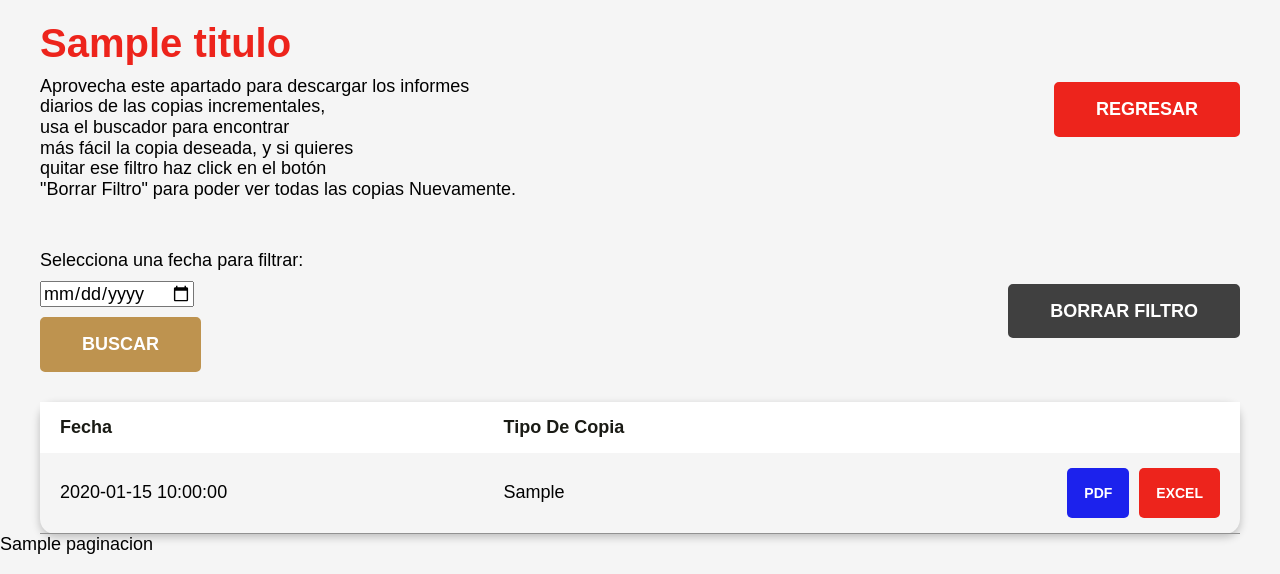
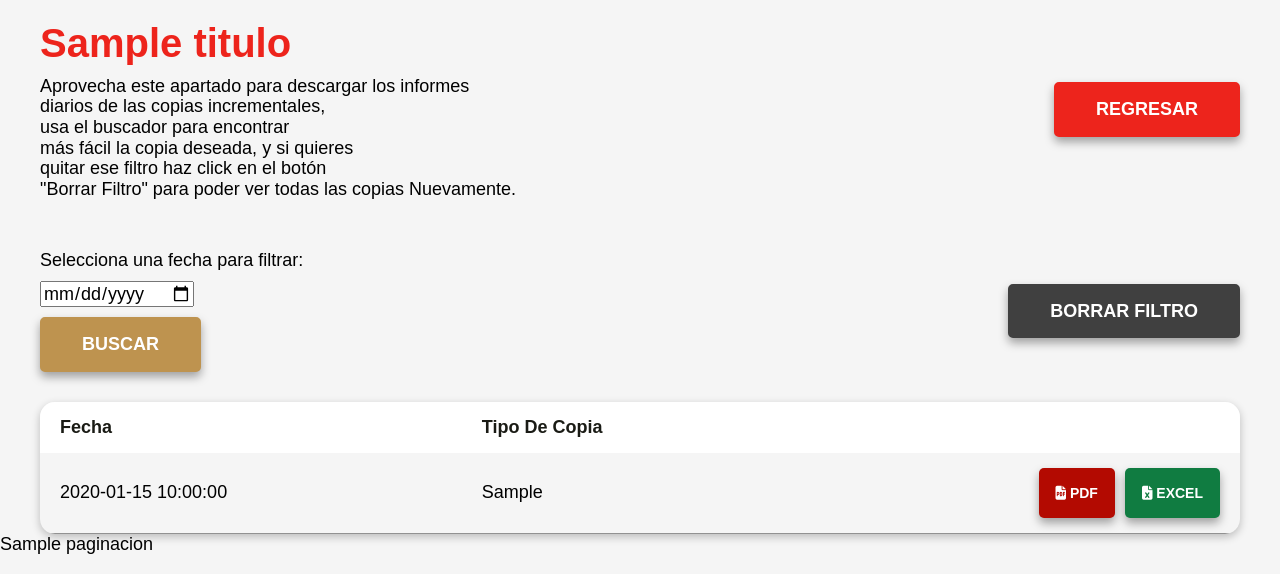
Before and after one commit to CANDELODS/ControlBackUp, a PHP site: template views/incremental/descargarD.php in a window 1280 px wide. Shown: the part 237-811 px from the top of the page. Run offline with PHP 8.4, Linux system fonts and the light colour scheme; the template is opened without the code that fills it: most values are stand-ins (such as "Sample title", 1, 10 or a date in 2020); some libraries are stand-ins or nearby versions.

Commit message:
Se pulen diversos detalles en el proyecto y se empieza la función exportarExcel a la cual solo falta documentarla

```diff
--- a/composer.json
+++ b/composer.json
@@ -18,6 +18,7 @@
     "require": {
         "vlucas/phpdotenv": "^5.4",
         "intervention/image": "^2.7",
-        "tecnickcom/tcpdf": "^6.10"
+        "tecnickcom/tcpdf": "^6.10",
+        "phpoffice/phpspreadsheet": "^5.0"
     }
 }
--- a/public/index.php
+++ b/public/index.php
@@ -31,6 +31,7 @@ $router->post('/incremental', [IncrementalController::class, 'incremental']);
 //Incremental Informes
 $router->get('/incremental-descargar-diaria', [IncrementalInformesController::class, 'get']);
 $router->get('/descargar-iid', [IncrementalInformesController::class, 'exportarPDF']);
+$router->get('/descargar-iide', [IncrementalInformesController::class, 'exportarExcel']);
 
 // Completa
 $router->get('/completa', [CompletaController::class, 'completa']);
--- a/src/scss/base/_mixins.scss
+++ b/src/scss/base/_mixins.scss
@@ -110,3 +110,7 @@
 @mixin sombra {
     box-shadow: rgba(0, 0, 0, 0.24) 0px 3px 8px;
 }
+
+@mixin sombraBTN {
+    box-shadow: rgba(0, 0, 0, 0.35) 0px 5px 10px;
+}
--- a/src/scss/base/_variables.scss
+++ b/src/scss/base/_variables.scss
@@ -10,6 +10,7 @@ $xl_desktop: 1200px;
 
 // Colores
 $principal: #ED241C;
+$rojoPDF: #b30a01;
 $principalDark: #7F130F;
 
 $negro: #1a1b15;
@@ -22,6 +23,7 @@ $grisTr: #919191;
 $amarillo: #EDC51C;
 $amarilloLight: #EEFF00;
 $verde: #1CED65;
+$verdeExcel: #107c41;
 $verdeDark: #459862;
 $verdeC: #75C251;
 $azul: #1C22ED;
--- a/src/scss/paginas/equipos/_paginacion.scss
+++ b/src/scss/paginas/equipos/_paginacion.scss
@@ -21,11 +21,11 @@
             padding: 1rem;
             border-radius: .5rem;
             border: 1px solid v.$principal;
+            transition: 300ms background-color ease, 300ms color ease;
 
             &:hover{
                 background-color: v.$principal;
                 color: white;
-                transition: 300ms background-color ease, 300ms color ease;
             }
         }
 
--- a/src/scss/paginas/equipos/_table.scss
+++ b/src/scss/paginas/equipos/_table.scss
@@ -30,6 +30,7 @@
     //Radius, según las pruebas fue por el scroll, por lo cual tocó hacerlo de esta manera
     &--scrollX {
         @extend .tabla;
+
         @include m.tablet {
             overflow-x: scroll;
 
@@ -162,6 +163,7 @@
             width: auto;
             padding: 1.5rem;
             font-size: 1.4rem;
+            @include m.sombraBTN;
         }
 
         &--eliminar {
@@ -169,6 +171,23 @@
             width: auto;
             padding: 1.5rem;
             font-size: 1.4rem;
+            @include m.sombraBTN;
+        }
+
+        &--descargarPDF {
+            @include m.boton(v.$rojoPDF, v.$blanco);
+            width: auto;
+            padding: 1.5rem;
+            font-size: 1.4rem;
+            @include m.sombraBTN;
+        }
+
+        &--descargarExcel {
+            @include m.boton(v.$verdeExcel, v.$blanco);
+            width: auto;
+            padding: 1.5rem;
+            font-size: 1.4rem;
+            @include m.sombraBTN;
         }
     }
 }
--- a/src/scss/paginas/principal/_footerP.scss
+++ b/src/scss/paginas/principal/_footerP.scss
@@ -70,6 +70,7 @@
 
     &__enlace {
         @include m.boton(v.$verdeC, v.$blanco);
+        @include m.sombraBTN;
         font-size: 1.4rem;
         width: auto;
 
--- a/src/scss/paginas/principal/_principal.scss
+++ b/src/scss/paginas/principal/_principal.scss
@@ -85,7 +85,7 @@
     &__enlace {
         @include m.boton(v.$principal, v.$blanco);
         width: auto;
-        box-shadow: 4px 4px 4px 0 v.$negro;
+        @include m.sombraBTN;
     }
 }
 
--- a/src/scss/ui/animaciones/_animaciones.scss
+++ b/src/scss/ui/animaciones/_animaciones.scss
@@ -7,7 +7,7 @@
 //Con la visualización de la página; Se usa en la página index.html
 @keyframes header {
     to {
-        box-shadow: 0px 3px 3px black;
+        box-shadow: 0px 1px 10px black;
         // background-color: #313131;
         // background-color: rgb(255, 255, 255, .4);
         // backdrop-filter: blur(5px);
--- a/src/scss/ui/baseICE/_baseice.scss
+++ b/src/scss/ui/baseICE/_baseice.scss
@@ -58,7 +58,7 @@
     &__btn {
         //main_btn (Botón Regresar) (Editar.php, crear.php, Cargar/ Editar Copia)
         @include m.botonDos(v.$principal, v.$blanco);
-
+        @include m.sombraBTN;
         &:hover{
             color: v.$principal;
         }
--- a/src/scss/ui/formularios/_eformulario.scss
+++ b/src/scss/ui/formularios/_eformulario.scss
@@ -83,6 +83,7 @@
 
     &__submit {
         @include m.boton(v.$principal, v.$blanco);
+        @include m.sombraBTN;
         width: auto;
         font-size: 1.6rem;
 
--- a/src/scss/ui/formularios/_formularioCopia.scss
+++ b/src/scss/ui/formularios/_formularioCopia.scss
@@ -39,6 +39,7 @@
 
     &__btn {
         @include m.botonDos(v.$verde, white);
+        @include m.sombraBTN;
         width: auto;
     }
 }
--- a/src/scss/ui/formularios/_formularioFiltro.scss
+++ b/src/scss/ui/formularios/_formularioFiltro.scss
@@ -17,6 +17,7 @@
 
     &__submit{
         @include m.botonDos(v.$cafe, v.$blanco);
+        @include m.sombraBTN;
         font-size: 1.4rem;
         width: auto;
         @include m.tablet{
--- a/views/copias/copias.php
+++ b/views/copias/copias.php
@@ -26,7 +26,7 @@
 
     </div>
 
-    <div class="tabla">
+    <div class="tabla--scrollX">
         <!-- Verifficamos si hay copias para mostrar -->
         <?php if (!empty($copias)) { ?>
             <table class="table">
--- a/views/incremental/descargarD.php
+++ b/views/incremental/descargarD.php
@@ -26,7 +26,7 @@
 
     </div>
 
-    <div class="tabla">
+    <div class="tabla--scrollX">
         <!-- Verifficamos si hay copias para mostrar -->
         <?php if (!empty($copias)) { ?>
             <table class="table">
@@ -52,15 +52,14 @@
                             <td class="table__td--acciones">
                                 <!-- Enlace para redirigir al usuario a la vista de editar-copia, además se manda el id de la copiaEncabezao a editar
                                  por medio de la URL -->
-                                <a class="table__accion table__accion--editar" href="descargar-iid?fecha=<?php echo $copia->fecha; ?>">PDF</a>
-                                 <!-- Botón para eliminar un equipo, además tiene un input de tipo hidden el cual manda el id del equipo
-                                 al servidor y así poder eliminar el equipo -->
-                                <form method="post" action="eliminar-copia" class="table__form">
-                                    <input type="hidden" name="id" value="<?php echo $copia->id; ?>">
-                                    <button class="table__accion table__accion--eliminar" type="submit">
-                                        Excel
-                                    </button>
-                                </form>
+                                <a class="table__accion table__accion--descargarPDF" href="descargar-iid?fecha=<?php echo $copia->fecha; ?>">
+                                    <i class="fa-solid fa-file-pdf"></i>
+                                    PDF
+                                </a>
+                                <a class="table__accion table__accion--descargarExcel" href="descargar-iide?fecha=<?php echo $copia->fecha; ?>">
+                                    <i class="fa-solid fa-file-excel"></i>
+                                    EXCEL
+                                </a>
                             </td>
                         </tr>
                     <?php } ?> <!--Fin foreach($copias as $copia)-->
```
Also changed, not shown: controllers/IncrementalInformesController.php (+137 -2 lines), public/build/css/app.css, 2 other files. Lines whose indentation alone changed are shown as unchanged.
